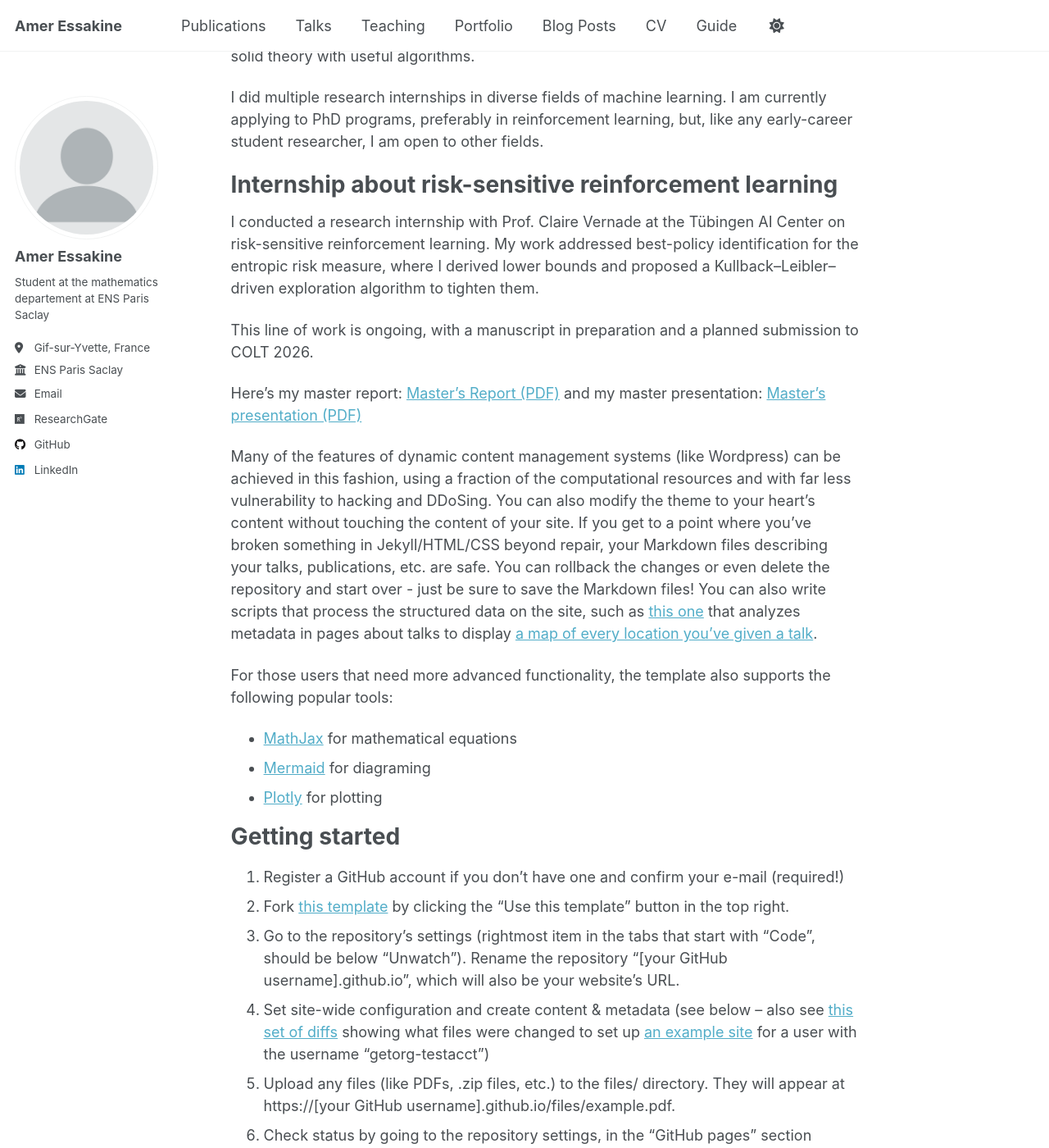
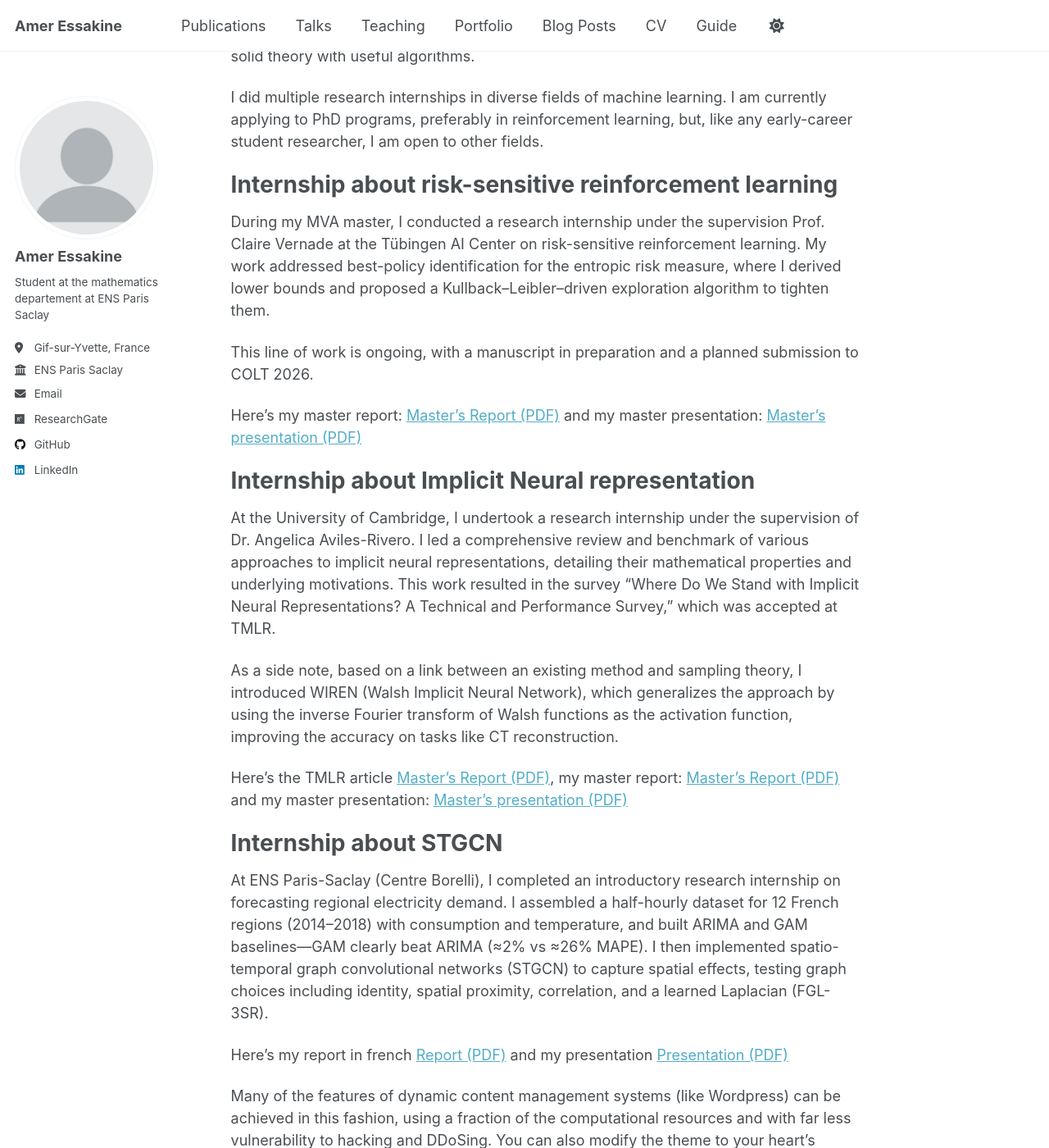
Before and after one commit to aessakine/aessakine.github.io, a Jekyll site: the page built from _pages/about.md, in a window 1280 px wide and 1400 px high, scrolled down 326 px. Shown: the whole window at 82% size. Built offline with Jekyll 4.4.1, drawn with Linux system fonts in a browser that asks for light colours; a script that is not in the unit is left out.

Commit message:
Update about.md

```diff
--- a/_pages/about.md
+++ b/_pages/about.md
@@ -17,12 +17,26 @@ I did multiple research internships in diverse fields of machine learning. I am
 
 Internship about risk-sensitive reinforcement learning
 ======
-I conducted a research internship with Prof. Claire Vernade at the Tübingen AI Center on risk-sensitive reinforcement learning. My work addressed best-policy identification for the entropic risk measure, where I derived lower bounds and proposed a Kullback–Leibler–driven exploration algorithm to tighten them.
+During my MVA master, I conducted a research internship under the supervision Prof. Claire Vernade at the Tübingen AI Center on risk-sensitive reinforcement learning. My work addressed best-policy identification for the entropic risk measure, where I derived lower bounds and proposed a Kullback–Leibler–driven exploration algorithm to tighten them.
 
 This line of work is ongoing, with a manuscript in preparation and a planned submission to COLT 2026.
 
 Here's my master report: [Master’s Report (PDF)]({{ '/files/MVA report.pdf' | relative_url }}) and my master presentation: [Master’s presentation (PDF)]({{ '/files/MVA presentation.pdf' | relative_url }})
 
+Internship about Implicit Neural representation
+======
+At the University of Cambridge, I undertook a research internship under the supervision of Dr. Angelica Aviles-Rivero. I led a comprehensive review and benchmark of various approaches to implicit neural representations, detailing their mathematical properties and underlying motivations. This work resulted in the survey “Where Do We Stand with Implicit Neural Representations? A Technical and Performance Survey,” which was accepted at TMLR.
+
+As a side note, based on a link between an existing method and sampling theory, I introduced WIREN (Walsh Implicit Neural Network), which generalizes the approach by using the inverse Fourier transform of Walsh functions as the activation function, improving the accuracy on tasks like CT reconstruction.
+
+Here's the TMLR article [Master’s Report (PDF)](https://arxiv.org/pdf/2411.03688), my master report: [Master’s Report (PDF)]({{ '/files/M1 report.pdf' | relative_url }}) and my master presentation: [Master’s presentation (PDF)]({{ '/files/M1 presentation.pdf' | relative_url }})
+
+
+Internship about STGCN
+======
+At ENS Paris-Saclay (Centre Borelli), I completed an introductory research internship on forecasting regional electricity demand. I assembled a half-hourly dataset for 12 French regions (2014–2018) with consumption and temperature, and built ARIMA and GAM baselines—GAM clearly beat ARIMA (≈2% vs ≈26% MAPE). I then implemented spatio-temporal graph convolutional networks (STGCN) to capture spatial effects, testing graph choices including identity, spatial proximity, correlation, and a learned Laplacian (FGL-3SR).
+
+Here's my report in french [Report (PDF)]({{ '/files/L3 report.pdf' | relative_url }}) and my presentation [Presentation (PDF)]({{ '/files/L3 presentation.pdf' | relative_url }})
 
 Many of the features of dynamic content management systems (like Wordpress) can be achieved in this fashion, using a fraction of the computational resources and with far less vulnerability to hacking and DDoSing. You can also modify the theme to your heart's content without touching the content of your site. If you get to a point where you've broken something in Jekyll/HTML/CSS beyond repair, your Markdown files describing your talks, publications, etc. are safe. You can rollback the changes or even delete the repository and start over - just be sure to save the Markdown files! You can also write scripts that process the structured data on the site, such as [this one](https://github.com/academicpages/academicpages.github.io/blob/master/talkmap.ipynb) that analyzes metadata in pages about talks to display [a map of every location you've given a talk](https://academicpages.github.io/talkmap.html).
 
```
